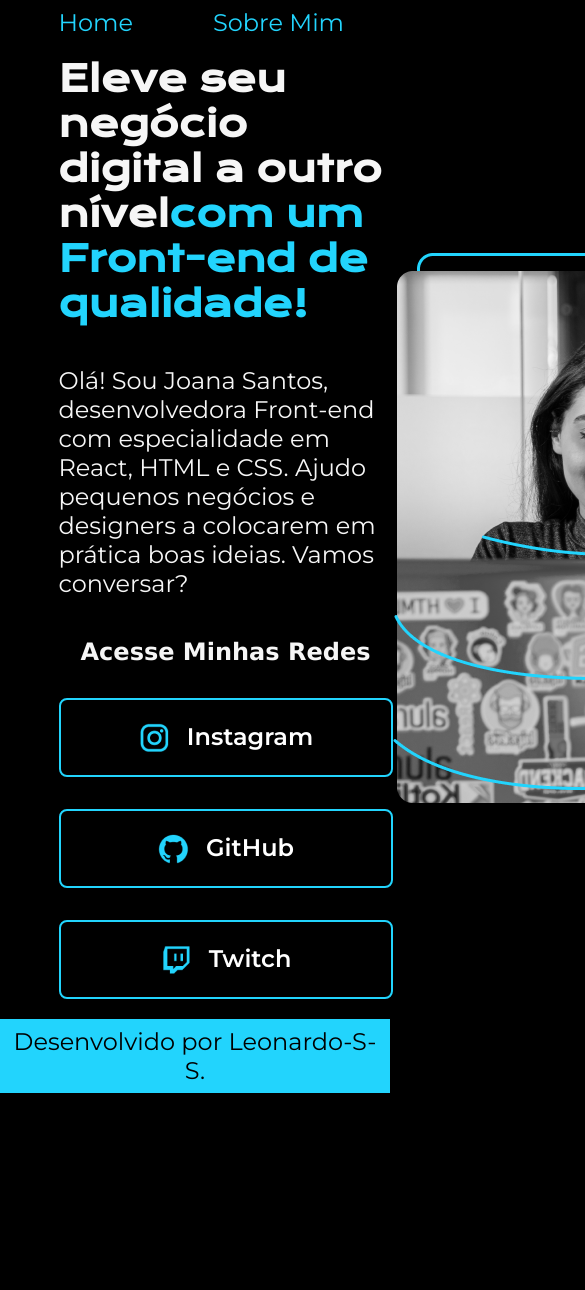
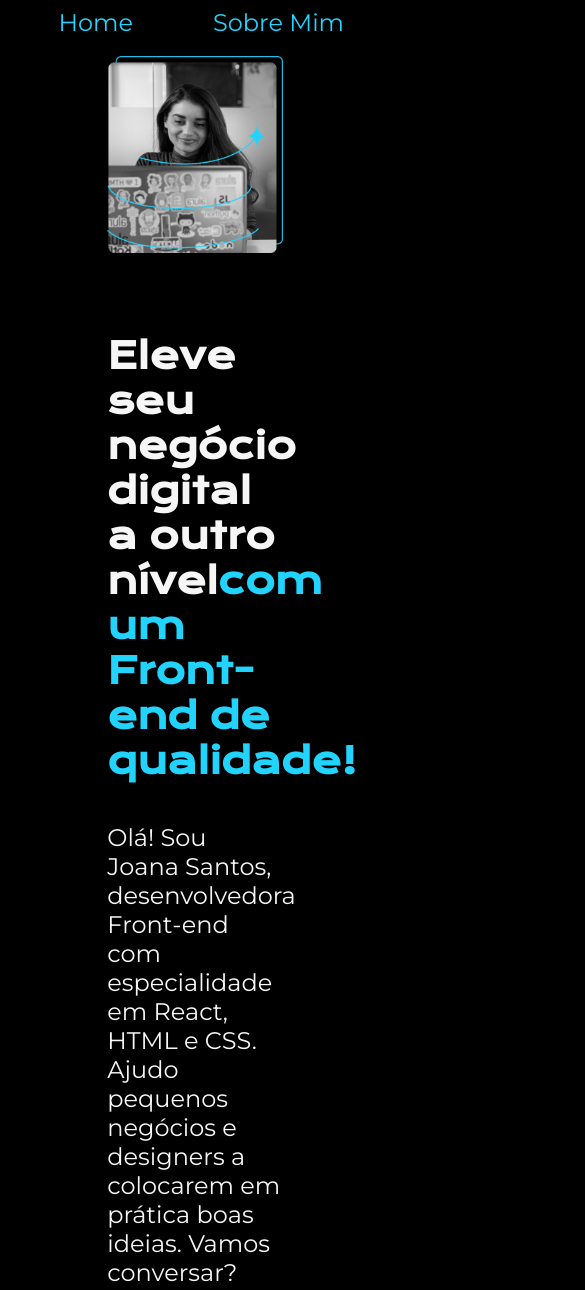
Before and after one commit to Leonardo-S-S/Alura, a plain HTML site: page Estudos de Front-end/html-css/basico-html-css-2/index.html in a window 390 px wide. Shown: the top 1290 px of the page, 585 px wide, since content can reach past the window. Before the commit the page ends 1093 px from the top, so only its background shows below. Drawn offline with nearby package versions, Linux system fonts and the light colour scheme.

Commit message:
Responsividade

```diff
--- a/Estudos de Front-end/html-css/basico-html-css-2/index.html
+++ b/Estudos de Front-end/html-css/basico-html-css-2/index.html
@@ -32,27 +32,27 @@
             <div class="apresentacao__links">
                 <h2 class="sub2">Acesse Minhas Redes</h2>
 
-                <a class="apresentacao__links__link" href="https://instagram.com/rafaballerini">
+                <a class="apresentacao__links__link" href="https://instagram.com/rafaballerini" target="_blank">
                     <img src="midia/instagram.png" alt="">
                     Instagram
                 </a>
 
-                <a class="apresentacao__links__link" href="https://github.com/guilhermeonrails">
+                <a class="apresentacao__links__link" href="https://github.com/guilhermeonrails" target="_blank">
                     <img src="midia/github.png" alt="">
                     GitHub
                 </a>
 
-                <a href="" class="apresentacao__links__link">
+                <a href="" class="apresentacao__links__link" target="_blank">
                     <img src="midia/twitch.png" alt="">
                     Twitch
                 </a>
             </div>
         </section>
-        <img src="modelo.png" alt="Foto da Joana Santos programando">
+        <img class="imagem1" src="modelo.png" alt="Foto da Joana Santos programando">
     </main>
     <footer class="rodape">
         <P>
-            Desenvolvido por Leonardo-S-S.
+            Desenvolvido por <a class="footer1" href="https://www.instagram.com/mais_um_leonardo/" target="_blank">Leonardo-S-S.</a>
         </P>
     </footer>
 </body>
--- a/Estudos de Front-end/html-css/basico-html-css-2/style/style.css
+++ b/Estudos de Front-end/html-css/basico-html-css-2/style/style.css
@@ -31,7 +31,7 @@ body{
     color: var(--cor-2);
     text-decoration: none;
     font-family: 'Montserrat', sans-serif;
-    font-size: 24px;
+    font-size: 1.5rem;
 
 }
 
@@ -44,21 +44,22 @@ body{
     display: flex;
     align-items: center;
     justify-content: space-between;
+    gap: 80px;
 }
 .apresentacao__conteudo{
-    width: 615px;
+    width: 50%;
     display: flex;
     flex-direction: column;
     gap: 40px;
 }
 
 .apresentacao__conteudo__titulo{
-    font-size: 36px;
+    font-size: 2.25rem;
     font-family: 'Krona One', sans-serif;
 }
 
 .apresentacao__conteudo__texto{
-    font-size: 24px;
+    font-size: 1.5rem;
     font-family: 'Montserrat', sans-serif;
 }
 
@@ -76,10 +77,11 @@ body{
 
 .apresentacao__links__link{
     border: 2px solid #22D4FD;
-    width: 330px;
+    width: 60%;
+    min-width: 200px;
     text-align: center;
     border-radius: 8px;
-    font-size: 24px;
+    font-size: 1.5rem;
     font-weight: 600;
     padding: 21.5px 0;
     text-decoration: none;
@@ -87,6 +89,10 @@ body{
     font-family: 'Montserrat', sans-serif;display: flex;
     justify-content: center;
     gap: 16px;
+}
+
+.imagem1{
+    width: 50%;
 }
 
 .apresentacao__links__link:hover{
@@ -98,6 +104,23 @@ body{
     color: black;
     text-align: center;
     padding: 8px;
-    font-size: 24px;
+    font-size: 1.5rem;
     font-family: 'Montserrat', sans-serif;
 }
+
+.footer1{
+    text-decoration: none;
+    color: var(--cor-1);
+}
+
+.footer1:hover{
+    font-weight: bold;
+    text-decoration: underline;
+}
+
+@media (max-width: 1200px){
+    .apresentacao{
+        flex-direction: column-reverse;
+        padding: 5% 5%;
+    }
+}
```
Also changed, not shown: Estudos de Front-end/html-css/basico-html-css-2/about.html (+1 -1 lines).
